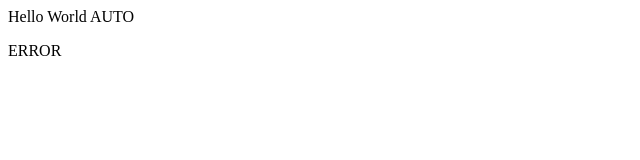
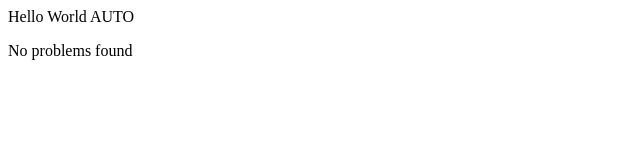
Before and after one commit to macathon/jenkins-test, a plain HTML site: page index.html in a window 1280 px wide. Shown: the full height of the page, 0-640 px from the left. Drawn offline with Linux system fonts and the light colour scheme.

Commit message:
Added index.html

```diff
--- a/index.html
+++ b/index.html
@@ -1,2 +1,2 @@
 <p>Hello World AUTO</p>
-<p>ERROR</p>
+<p>No problems found</p>
```
